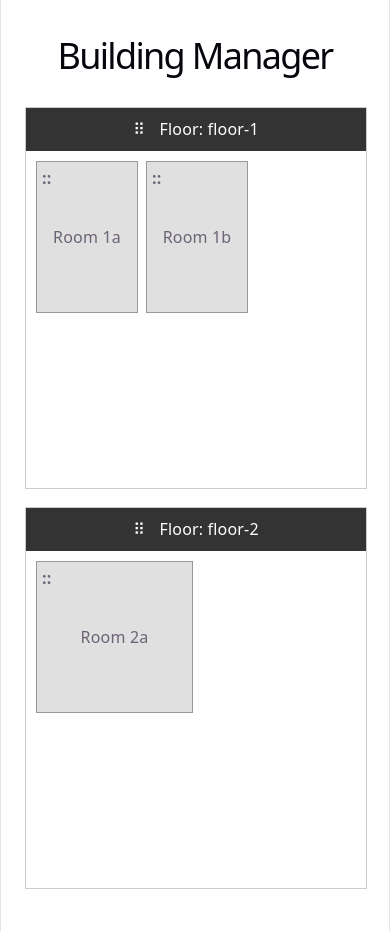
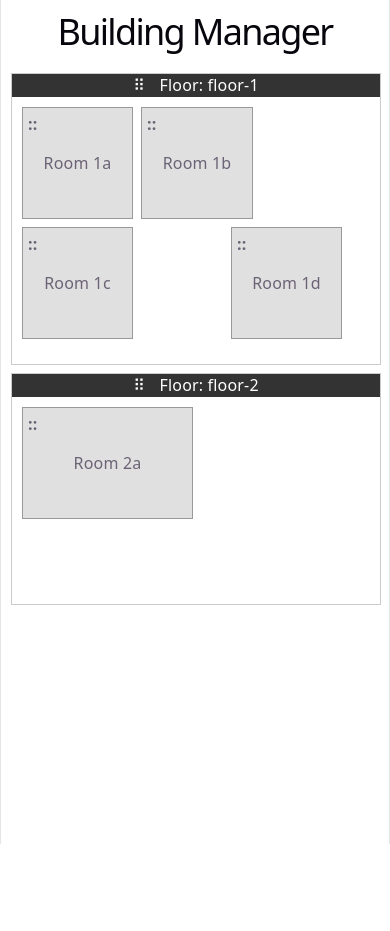
Before and after one commit to mrChernicharo/dnd-test, a React (Vite) app: page / in a window 390 px wide. After the commit the page ends 844 px from the top, so only its background shows below. Built offline with nearby package versions, Linux system fonts and the light colour scheme.

Commit message:
remove ResponsiveGridLayout.margin as it was messing with the amount of bottom space

```diff
--- a/src/Floors.css
+++ b/src/Floors.css
@@ -1,5 +1,5 @@
-.floors-root{
-    padding: 24px;
+.floors-root {
+  /* padding: 24px; */
 }
 .floor-container {
   height: 100%;
@@ -7,7 +7,7 @@
   flex-direction: column;
 }
 .floor-header {
-  padding: 10px;
+  /* padding: 10px; */
   background: #333;
   color: white;
   cursor: default;
--- a/src/Floors.tsx
+++ b/src/Floors.tsx
@@ -1,5 +1,6 @@
 import { useState } from "react";
 import { Responsive, WidthProvider } from "react-grid-layout/legacy";
+import type { Layout, LayoutItem } from "react-grid-layout";
 import "/node_modules/react-grid-layout/css/styles.css";
 import "/node_modules/react-resizable/css/styles.css";
 import "./Floors.css";
@@ -7,12 +8,8 @@ import "./Floors.css";
 const ResponsiveGridLayout = WidthProvider(Responsive);
 
 // --- CONSTANTS ---
-const ROW_HEIGHT = 30;
+const ROW_HEIGHT = 20;
 const FLOOR_PADDING = 2; // Extra grid units for floor headers/padding
-
-// --- CHILD COMPONENT: THE FLOOR ---
-
-import type { Layout, LayoutItem } from "react-grid-layout";
 
 interface FloorProps {
   id: string;
@@ -20,50 +17,6 @@ interface FloorProps {
   onRoomsChange: (floorId: string, newLayout: Layout) => void;
   updateFloorHeight: (floorId: string, newH: number) => void;
 }
-
-const Floor = ({ id, rooms, onRoomsChange, updateFloorHeight }: FloorProps) => {
-  const handleLayoutChange = (newLayout: Layout) => {
-    onRoomsChange(id, newLayout);
-
-    // Calculate the "bottom-most" point of the rooms
-    const maxBottom = newLayout.reduce(
-      (max: number, item: LayoutItem) => Math.max(max, item.y + item.h),
-      0,
-    );
-
-    // Update the parent floor's height (Floor Height = Max Room Y+H + Padding)
-    updateFloorHeight(id, maxBottom + FLOOR_PADDING);
-  };
-
-  return (
-    <div className="floor-container">
-      <div className="floor-header">
-        <span className="floor-drag-handle">⠿</span> Floor: {id}
-      </div>
-      <div className="floor-content">
-        <ResponsiveGridLayout
-          className="layout"
-          layouts={{ lg: rooms }}
-          breakpoints={{ lg: 1200 }}
-          cols={{ lg: 12 }}
-          rowHeight={ROW_HEIGHT}
-          draggableHandle=".room-drag-handle" // Prevents floor from dragging when moving a room
-          onLayoutChange={handleLayoutChange}
-          margin={[10, 10]}
-        >
-          {rooms.map((room: LayoutItem) => (
-            <div key={room.i} className="room-card">
-              <div className="room-drag-handle">::</div>
-              Room {room.i}
-            </div>
-          ))}
-        </ResponsiveGridLayout>
-      </div>
-    </div>
-  );
-};
-
-// --- MAIN APP ---
 
 interface FloorsState {
   floors: LayoutItem[];
@@ -80,6 +33,8 @@ export default function Floors() {
       "floor-1": [
         { i: "1a", x: 0, y: 0, w: 4, h: 4 },
         { i: "1b", x: 4, y: 0, w: 4, h: 4 },
+        { i: "1c", x: 0, y: 2, w: 4, h: 4 },
+        { i: "1d", x: 7, y: 2, w: 4, h: 4 },
       ],
       "floor-2": [{ i: "2a", x: 0, y: 0, w: 6, h: 4 }],
     },
@@ -116,7 +71,8 @@ export default function Floors() {
         rowHeight={ROW_HEIGHT}
         draggableHandle=".floor-drag-handle"
         onLayoutChange={handleFloorLayoutChange}
-        margin={[0, 20]}
+        onResize={console.log}
+        // margin={[0, 20]}
       >
         {layouts.floors.map((floor) => (
           <div
@@ -139,3 +95,47 @@ export default function Floors() {
     </div>
   );
 }
+
+const Floor = ({ id, rooms, onRoomsChange, updateFloorHeight }: FloorProps) => {
+  const handleLayoutChange = (newLayout: Layout) => {
+    onRoomsChange(id, newLayout);
+
+    // Calculate the "bottom-most" point of the rooms
+    const maxBottom = newLayout.reduce(
+      (max: number, item: LayoutItem) => Math.max(max, item.y + item.h),
+      0,
+    );
+
+    console.log(`Floor ${id} new max bottom:`, maxBottom);
+
+    // Update the parent floor's height (Floor Height = Max Room Y+H + Padding)
+    updateFloorHeight(id, maxBottom + FLOOR_PADDING);
+  };
+
+  return (
+    <div className="floor-container">
+      <div className="floor-header">
+        <span className="floor-drag-handle">⠿</span> Floor: {id}
+      </div>
+      <div className="floor-content">
+        <ResponsiveGridLayout
+          className="layout"
+          layouts={{ lg: rooms }}
+          breakpoints={{ lg: 1200 }}
+          cols={{ lg: 12 }}
+          rowHeight={ROW_HEIGHT}
+          draggableHandle=".room-drag-handle" // Prevents floor from dragging when moving a room
+          onLayoutChange={handleLayoutChange}
+          // margin={[10, 10]}
+        >
+          {rooms.map((room: LayoutItem) => (
+            <div key={room.i} className="room-card">
+              <div className="room-drag-handle">::</div>
+              Room {room.i}
+            </div>
+          ))}
+        </ResponsiveGridLayout>
+      </div>
+    </div>
+  );
+};
```
